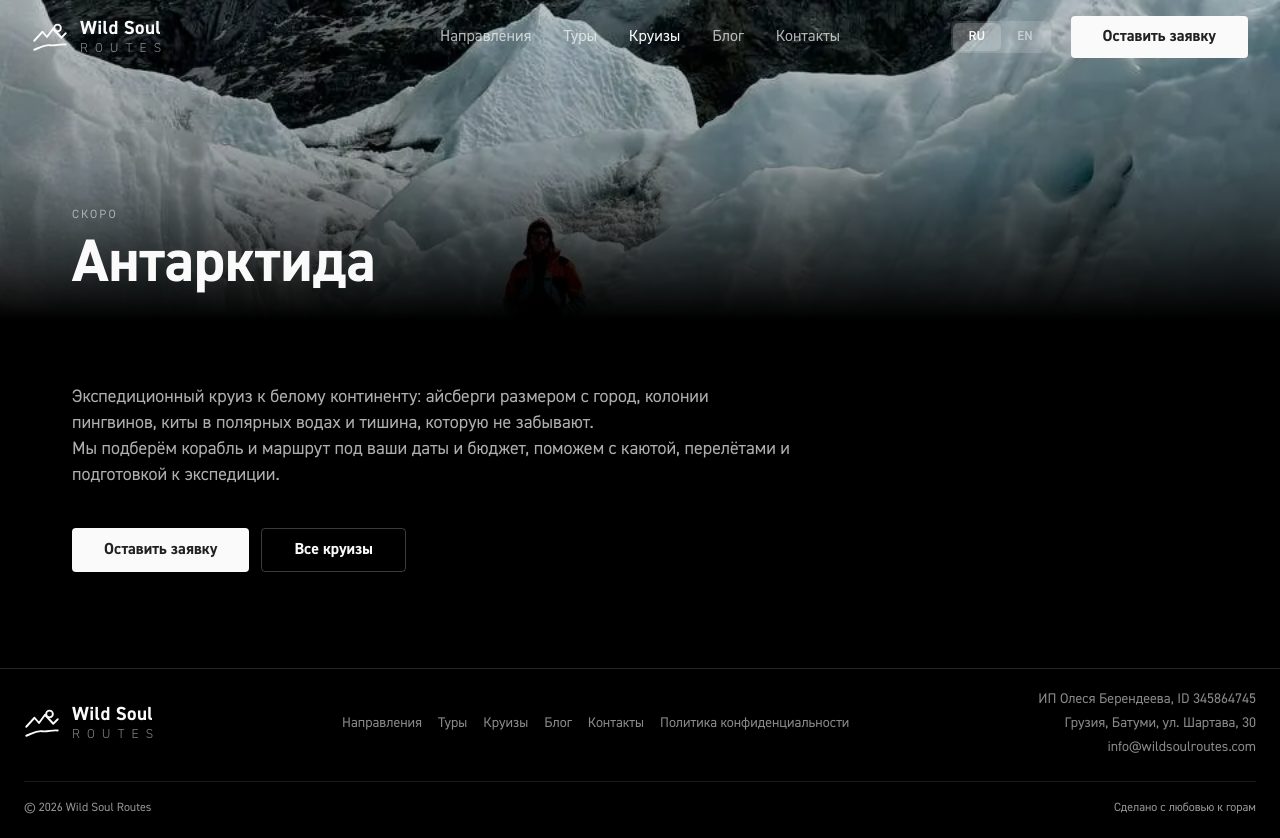
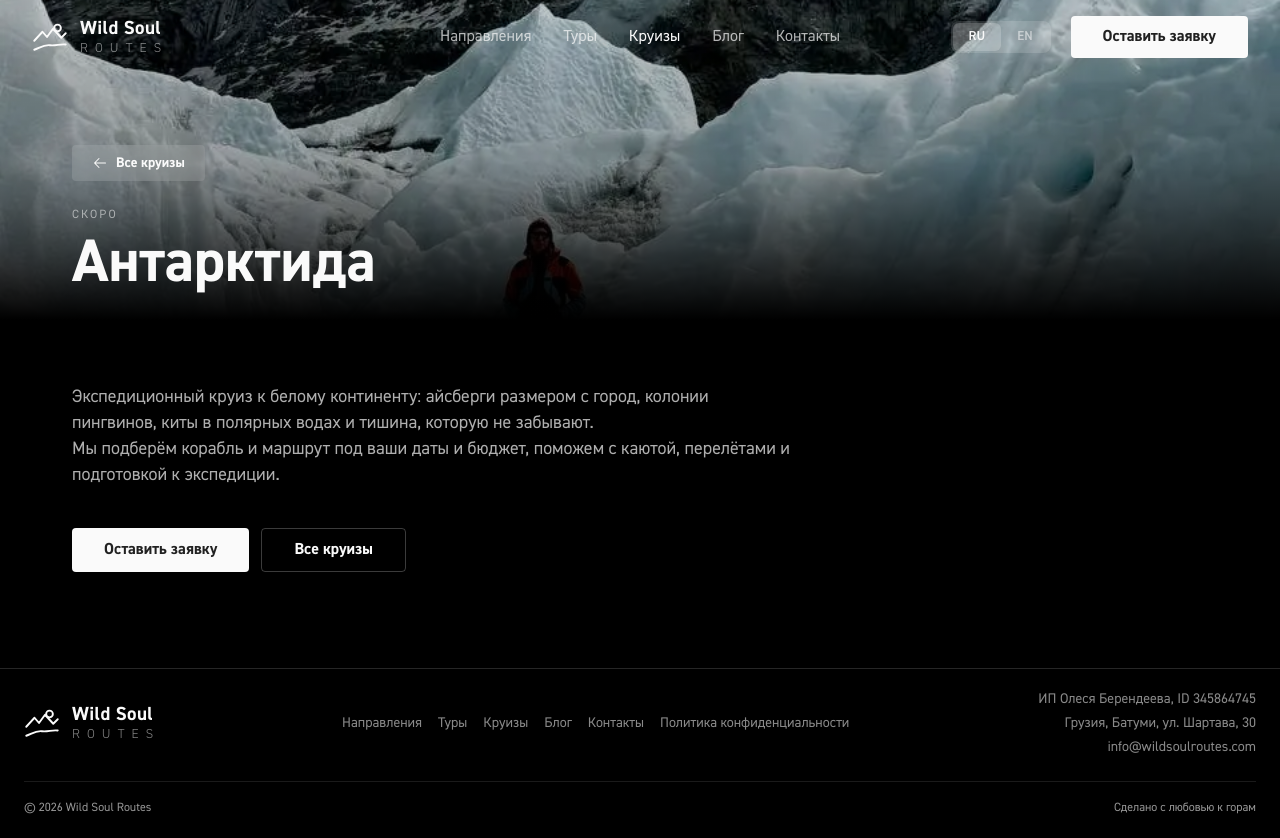
Before and after one commit to fifulina-uxui/wild-soul-routes, a React (Vite) app: page /cruises/antarctica in a window 1280 px wide. Built offline with nearby package versions, Linux system fonts and the light colour scheme.

Commit message:
Cruise detail: add back button 'Все круизы' in hero like tour detail

```diff
--- a/src/pages/CruiseDetailPage.tsx
+++ b/src/pages/CruiseDetailPage.tsx
@@ -2,6 +2,7 @@ import { Link, Navigate, useParams } from 'react-router'
 import { asset } from '../lib/asset'
 import Subpage from './Subpage'
 import { Reveal } from '../sections/Reveal'
+import { BackButton } from '../components/BackButton'
 import { useLeadDialog } from '../sections/LeadDialog'
 import { useLang } from '../i18n'
 
@@ -26,8 +27,11 @@ export default function CruiseDetailPage() {
         />
         <div className="absolute inset-0 bg-gradient-to-t from-black via-black/35 to-black/20" />
 
-        <div className="relative z-10 mx-auto w-full max-w-[1200px] px-5 pb-6 md:px-8">
-          <p className="hero-in text-[12px] uppercase leading-5 tracking-[0.17em] text-[rgb(250_250_250/55%)]">
+        <div className="relative z-10 mx-auto w-full max-w-[1200px] px-5 pb-6 pt-28 md:px-8">
+          <div className="hero-in">
+            <BackButton to="/cruises" label={c.back} />
+          </div>
+          <p className="hero-in mt-6 text-[12px] uppercase leading-5 tracking-[0.17em] text-[rgb(250_250_250/55%)]">
             {c.soon}
           </p>
           <h1
```
